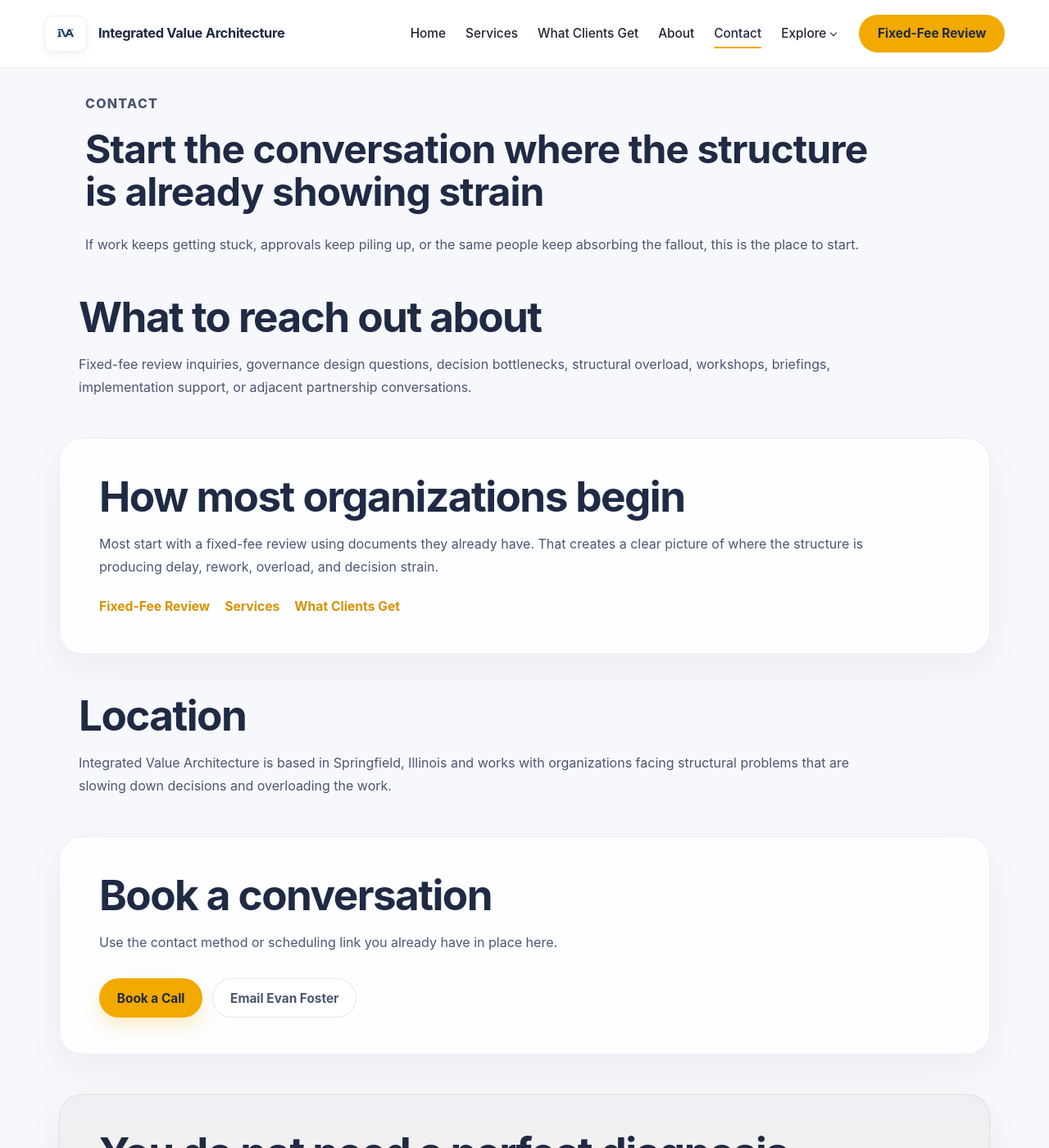
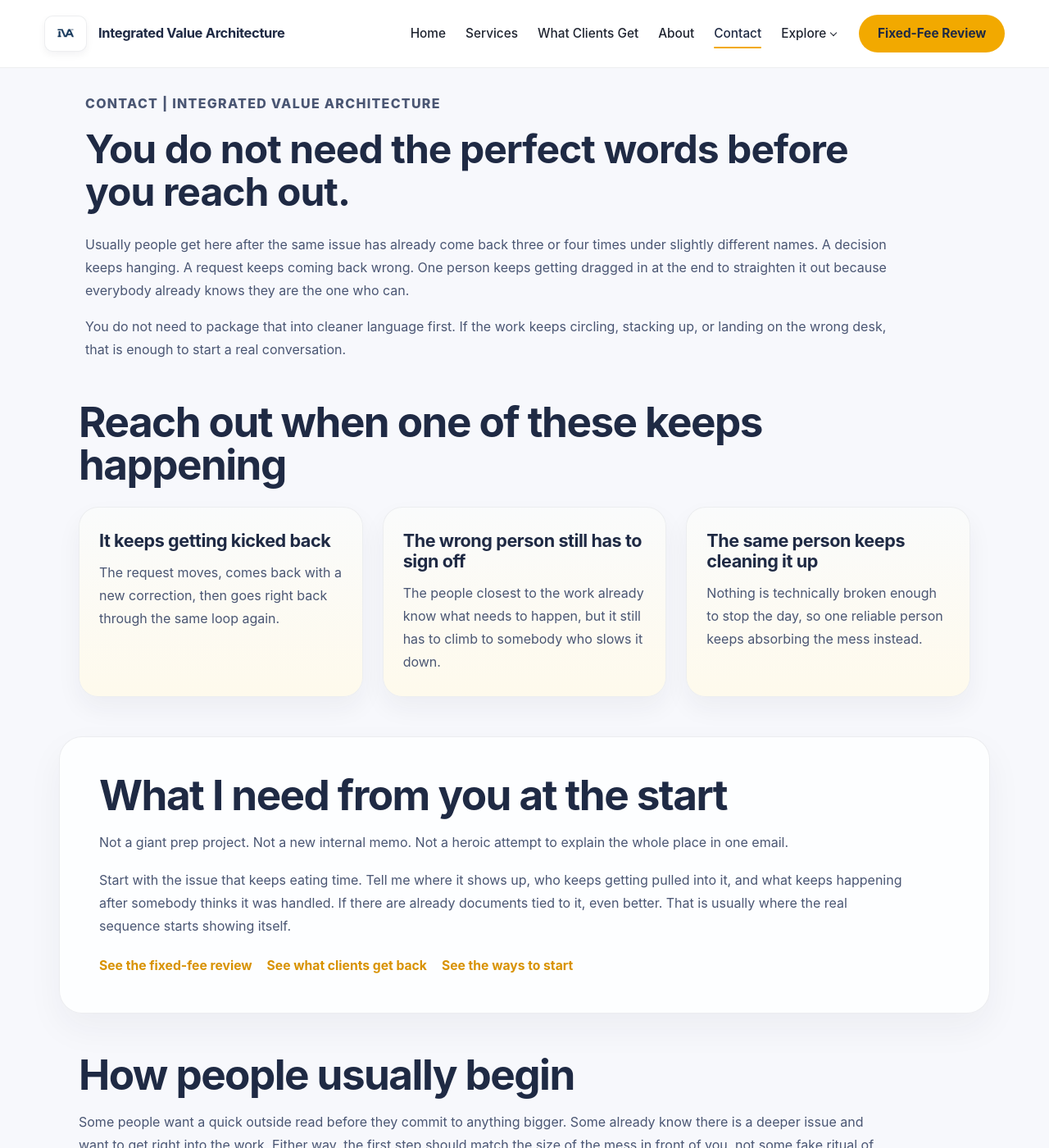
Before and after one commit to efost7873/integratedvaluearchitecture.com, a Jekyll site: the page built from contact.html, in a window 1280 px wide and 1400 px high. Shown: the whole window at 82% size. Built offline with Jekyll 4.4.1, drawn with Linux system fonts in a browser that asks for light colours; some of the changed text lies outside the part shown.

Commit message:
Revise contact page for clarity and engagement
Updated the contact page content to clarify the issues addressed and improve the call-to-action language.

```diff
--- a/contact.html
+++ b/contact.html
@@ -1,80 +1,142 @@
 ---
 layout: default
 title: Contact Integrated Value Architecture | Springfield, Illinois
-description: Contact Integrated Value Architecture to discuss structural overload, decision bottlenecks, governance design, and fixed-fee review options.
+description: Contact Integrated Value Architecture to discuss stuck work, slow approvals, repeated rework, structural overload, and the right way to start.
 permalink: /contact/
 schema_type: ContactPage
 ---
 
 <section class="page-header">
   <div class="container narrow">
-    <p class="eyebrow">Contact</p>
-    <h1>Start the conversation where the structure is already showing strain</h1>
+    <p class="eyebrow">Contact | Integrated Value Architecture</p>
+    <h1>You do not need the perfect words before you reach out.</h1>
     <p>
-      If work keeps getting stuck, approvals keep piling up, or the same people keep absorbing the fallout,
-      this is the place to start.
+      Usually people get here after the same issue has already come back three or four times under slightly different names. A decision keeps hanging. A request keeps coming back wrong. One person keeps getting dragged in at the end to straighten it out because everybody already knows they are the one who can.
+    </p>
+    <p>
+      You do not need to package that into cleaner language first. If the work keeps circling, stacking up, or landing on the wrong desk, that is enough to start a real conversation.
     </p>
   </div>
 </section>
 
 <section class="section">
   <div class="container narrow">
-    <h2>What to reach out about</h2>
-    <p>
-      Fixed-fee review inquiries, governance design questions, decision bottlenecks, structural overload,
-      workshops, briefings, implementation support, or adjacent partnership conversations.
-    </p>
+    <h2>Reach out when one of these keeps happening</h2>
+
+    <div class="card-grid three-up">
+      <article class="info-card">
+        <a class="card-link" href="/fixed-fee-review/">
+          <h3>It keeps getting kicked back</h3>
+          <p>
+            The request moves, comes back with a new correction, then goes right back through the same loop again.
+          </p>
+        </a>
+      </article>
+
+      <article class="info-card">
+        <a class="card-link" href="/decision-rights-redesign/">
+          <h3>The wrong person still has to sign off</h3>
+          <p>
+            The people closest to the work already know what needs to happen, but it still has to climb to somebody who slows it down.
+          </p>
+        </a>
+      </article>
+
+      <article class="info-card">
+        <a class="card-link" href="/common-problems-we-fix/">
+          <h3>The same person keeps cleaning it up</h3>
+          <p>
+            Nothing is technically broken enough to stop the day, so one reliable person keeps absorbing the mess instead.
+          </p>
+        </a>
+      </article>
+    </div>
   </div>
 </section>
 
 <section class="section alt">
   <div class="container narrow">
-    <h2>How most organizations begin</h2>
+    <h2>What I need from you at the start</h2>
     <p>
-      Most start with a fixed-fee review using documents they already have.
-      That creates a clear picture of where the structure is producing delay, rework, overload, and decision strain.
+      Not a giant prep project. Not a new internal memo. Not a heroic attempt to explain the whole place in one email.
+    </p>
+    <p>
+      Start with the issue that keeps eating time. Tell me where it shows up, who keeps getting pulled into it, and what keeps happening after somebody thinks it was handled. If there are already documents tied to it, even better. That is usually where the real sequence starts showing itself.
     </p>
     <div class="inline-links">
-      <a href="/fixed-fee-review/">Fixed-Fee Review</a>
-      <a href="/services/">Services</a>
-      <a href="/what-clients-get/">What Clients Get</a>
+      <a href="/fixed-fee-review/">See the fixed-fee review</a>
+      <a href="/what-clients-get/">See what clients get back</a>
+      <a href="/services/">See the ways to start</a>
     </div>
   </div>
 </section>
 
 <section class="section">
   <div class="container narrow">
-    <h2>Location</h2>
+    <h2>How people usually begin</h2>
     <p>
-      Integrated Value Architecture is based in Springfield, Illinois and works with organizations facing structural problems that are slowing down decisions and overloading the work.
+      Some people want a quick outside read before they commit to anything bigger. Some already know there is a deeper issue and want to get right into the work. Either way, the first step should match the size of the mess in front of you, not some fake ritual of discovery.
     </p>
+
+    <div class="card-grid two-up">
+      <article class="info-card">
+        <a class="card-link" href="https://book.ms/b/IntegratedValueArchitectureLLC@integratedvaluearchitecture.com">
+          <h3>Book a call</h3>
+          <p>
+            Best when one issue is already staring you in the face and you want to talk through whether it points to something bigger.
+          </p>
+        </a>
+      </article>
+
+      <article class="info-card">
+        <a class="card-link" href="/fixed-fee-review/">
+          <h3>Start with the review</h3>
+          <p>
+            Best when the story is already spread across budgets, policies, org charts, reporting, board material, or leadership documents.
+          </p>
+        </a>
+      </article>
+    </div>
   </div>
 </section>
 
 <section class="section alt">
   <div class="container narrow">
-    <h2>Book a conversation</h2>
+    <h2>What happens after you reach out</h2>
     <p>
-      Use the contact method or scheduling link you already have in place here.
+      We figure out whether this sounds like a quick second opinion, a defined review, a workshop or briefing need, or a deeper piece of structural work. If it is a fit, the next step is clear. If it is not, I am not going to drag you through a long sales performance just because modern business has decided everybody should waste each other’s time politely.
     </p>
+    <p>
+      The goal is simple. Get to the right starting point without turning the intake itself into one more slow approval chain.
+    </p>
+  </div>
+</section>
 
+<section class="section">
+  <div class="container narrow">
+    <h2>Springfield, Illinois is where I am based. The pattern is not local.</h2>
+    <p>
+      Integrated Value Architecture is based in Springfield, Illinois, but this work is not limited to one sector, one size of organization, or one kind of leadership structure. I have seen the same arrangement show up in founder-led operations, public-facing institutions, regulated environments, and larger organizations with layers of formal authority.
+    </p>
+    <p>
+      Different setting. Same stupid move. Work gets routed farther away from the people who know it, then everyone wonders why it takes longer, comes back wrong, or lands on the same exhausted person again.
+    </p>
+    <div class="inline-links">
+      <a href="/about/">About Evan Foster</a>
+      <a href="/evan-foster-springfield-illinois/">Springfield profile</a>
+    </div>
+  </div>
+</section>
+
+<section class="section final-cta">
+  <div class="container narrow">
+    <h2>Start with the part that keeps coming back.</h2>
+    <p>
+      One repeating failure is enough. One dragged-out approval is enough. One person quietly holding the place together is enough.
+    </p>
     <div class="cta-block">
       <a class="button primary" href="https://book.ms/b/IntegratedValueArchitectureLLC@integratedvaluearchitecture.com">Book a Call</a>
       <a class="button secondary" href="mailto:evan.foster@integratedvaluearchitecture.com">Email Evan Foster</a>
     </div>
   </div>
 </section>
-
-<section class="section final-cta">
-  <div class="container narrow">
-    <h2>You do not need a perfect diagnosis before reaching out</h2>
-    <p>
-      If the same problems keep repeating, that is usually enough to begin.
-    </p>
-    <div class="inline-links">
-      <a href="/common-problems-we-fix/">Common Problems We Fix</a>
-      <a href="/decision-rights-redesign/">Decision Rights Redesign</a>
-      <a href="/about/">About</a>
-    </div>
-  </div>
-</section>
```
